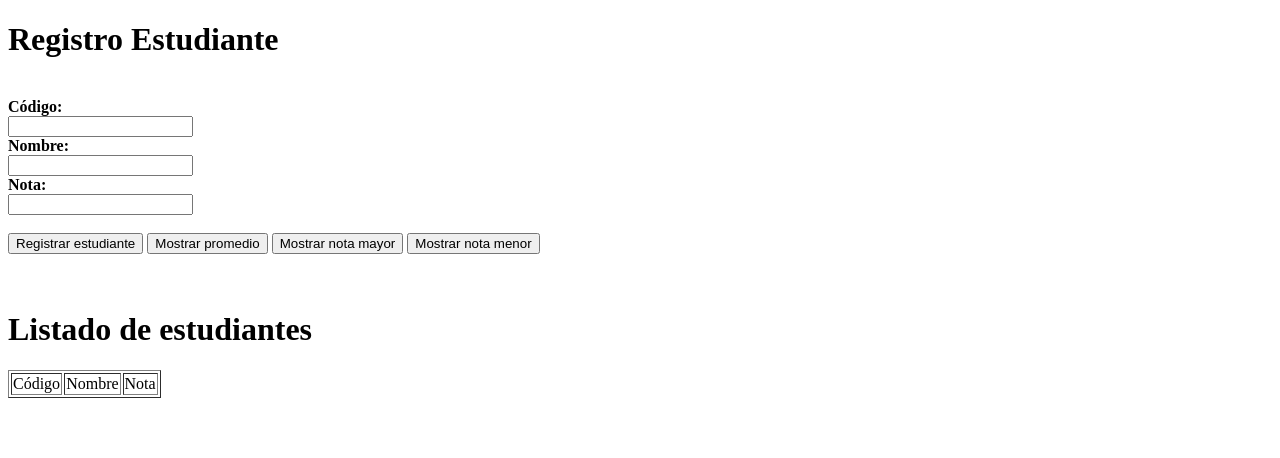
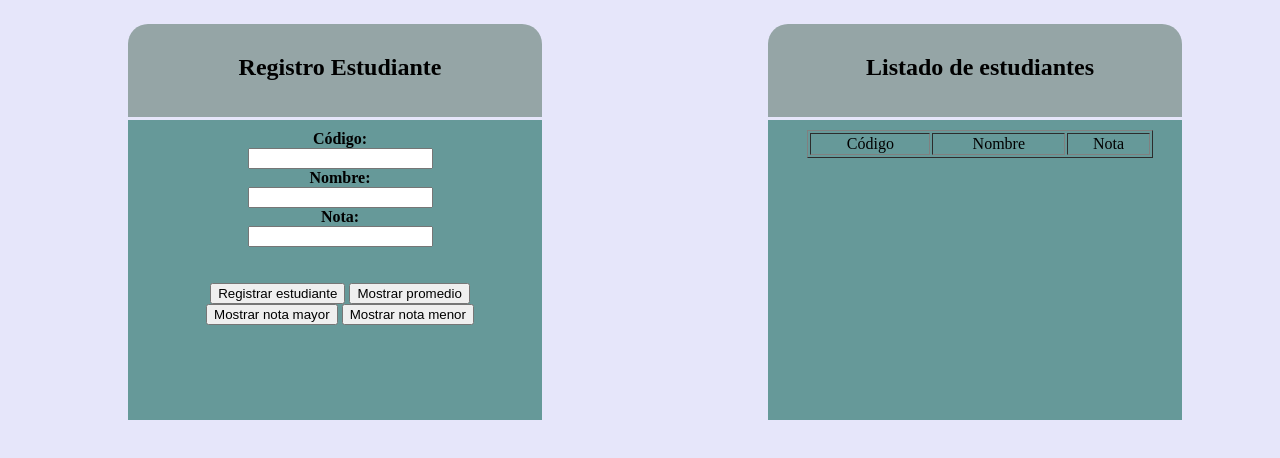
Before and after one commit to mgbrunini/ElDOMyelBOM_Matias_Grande, a plain HTML site: page index.html in a window 1280 px wide. Drawn offline with Linux system fonts and the light colour scheme.

Commit message:
CSS
Se dió estilo a la pagina

```diff
--- /dev/null
+++ b/css/style.css
@@ -0,0 +1,58 @@
+body{
+  background: #E6E6FA;
+}
+
+#cabecera{
+  background: #95A5A6;
+  text-align: center;
+  position: absolute;
+  padding: 10px 10px 16px 20px;
+  top: 3%;
+  left: 10%;
+  width: 30%;
+  border-top-left-radius: 20px;
+  border-top-right-radius: 20px;
+}
+
+#contenedor{
+  background: #669999;
+  position: absolute;
+  text-align: center;
+  top: 15%;
+  left: 10%;
+  width: 30%;
+  height: 35%;
+  padding: 10px 10px 10px 20px;
+  margin-left: auto;
+  margin-right: auto;
+}
+
+#cabecera2{
+  background: #95A5A6;
+  text-align: center;
+  position: absolute;
+  padding: 10px 10px 16px 20px;
+  top: 3%;
+  left: 60%;
+  width: 30%;
+  border-top-left-radius: 20px;
+  border-top-right-radius: 20px;
+}
+
+#contenedor2{
+  background: #669999;
+  position: absolute;
+  text-align: center;
+  top: 15%;
+  left: 60%;
+  width: 30%;
+  height: 35%;
+  padding: 10px 10px 10px 20px;
+  margin-left: auto;
+  margin-right: auto;
+}
+
+#tabla{
+  margin: auto;
+  width: 90%;
+}
--- a/index.html
+++ b/index.html
@@ -3,11 +3,16 @@
   <head>
     <meta charset="utf-8">
     <script type="text/javascript" src="js/javascript.js"></script>
+    <link rel="stylesheet" href="css/style.css">
     <title>Registro de estudiantes</title>
   </head>
   <body>
-    <h1>Registro Estudiante</h1>
-    <br>
+
+    <div id="cabecera">
+      <h2>Registro Estudiante</h2>
+    </div>
+
+    <div id="contenedor">
       <form id="formulario">
         <b>Código:</b><br>
         <input type="text" id="codigo">
@@ -18,16 +23,21 @@
         <b>Nota:</b><br>
         <input type="text" id="nota">
 
-    <br><br>
+        <br><br><br>
         <!--El return false es para que no refresque la pagina, en la linea 22 -->
         <button type="submit" name="button" onclick="registro(); return false;" required>Registrar estudiante</button>
         <button type="button" name="button" onclick="promedio()" required>Mostrar promedio</button>
         <button type="button" name="button" onclick="mayor()" required>Mostrar nota mayor</button>
         <button type="button" name="button" onclick="menor()" required>Mostrar nota menor</button>
       </form>
+    </div>
       <br>
       <br>
-    <h1>Listado de estudiantes</h1>
+    <div id="cabecera2">
+      <h2>Listado de estudiantes</h2>
+    </div>
+
+    <div id="contenedor2">
       <table id="tabla" border="1">
         <tr>
           <td>Código</td>
@@ -35,7 +45,7 @@
           <td>Nota</td>
         </tr>
       </table>
-
+    </div>
 
   </body>
 </html>
```
Lines whose indentation alone changed are shown as unchanged.
